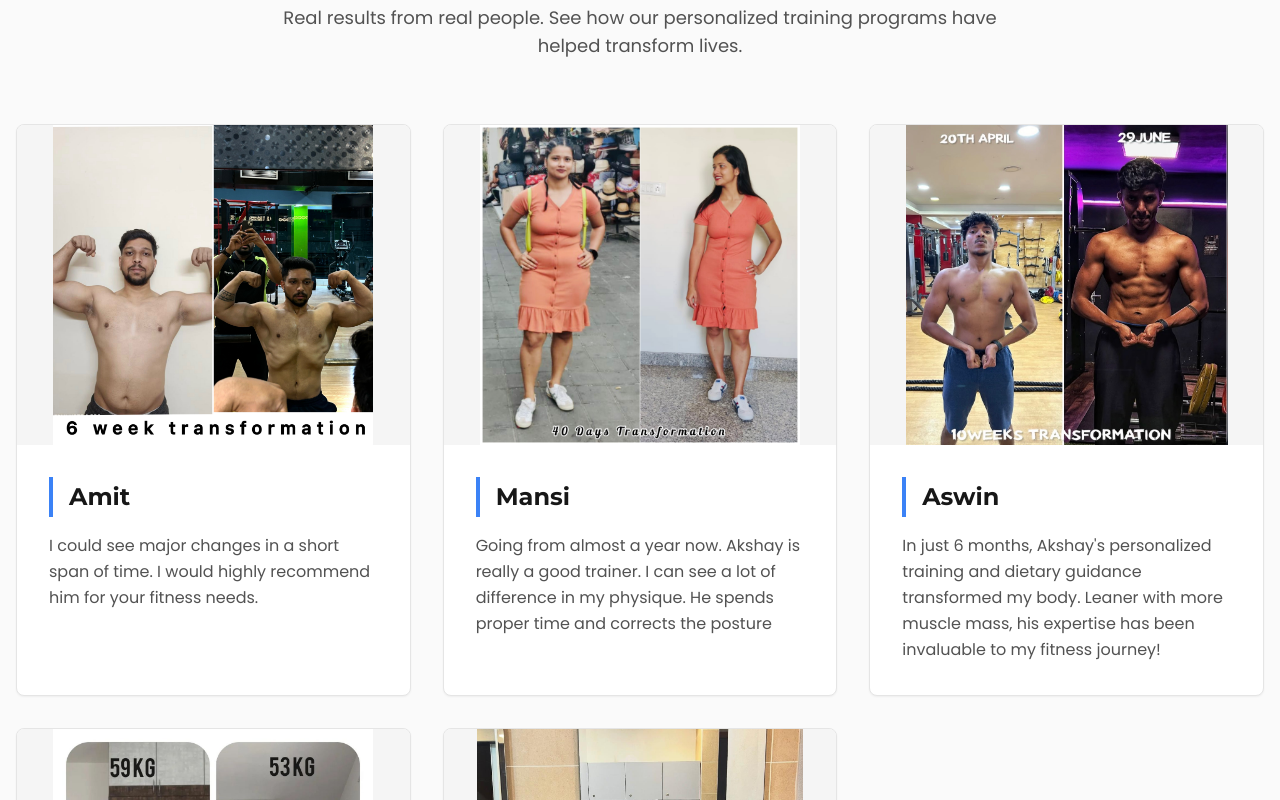
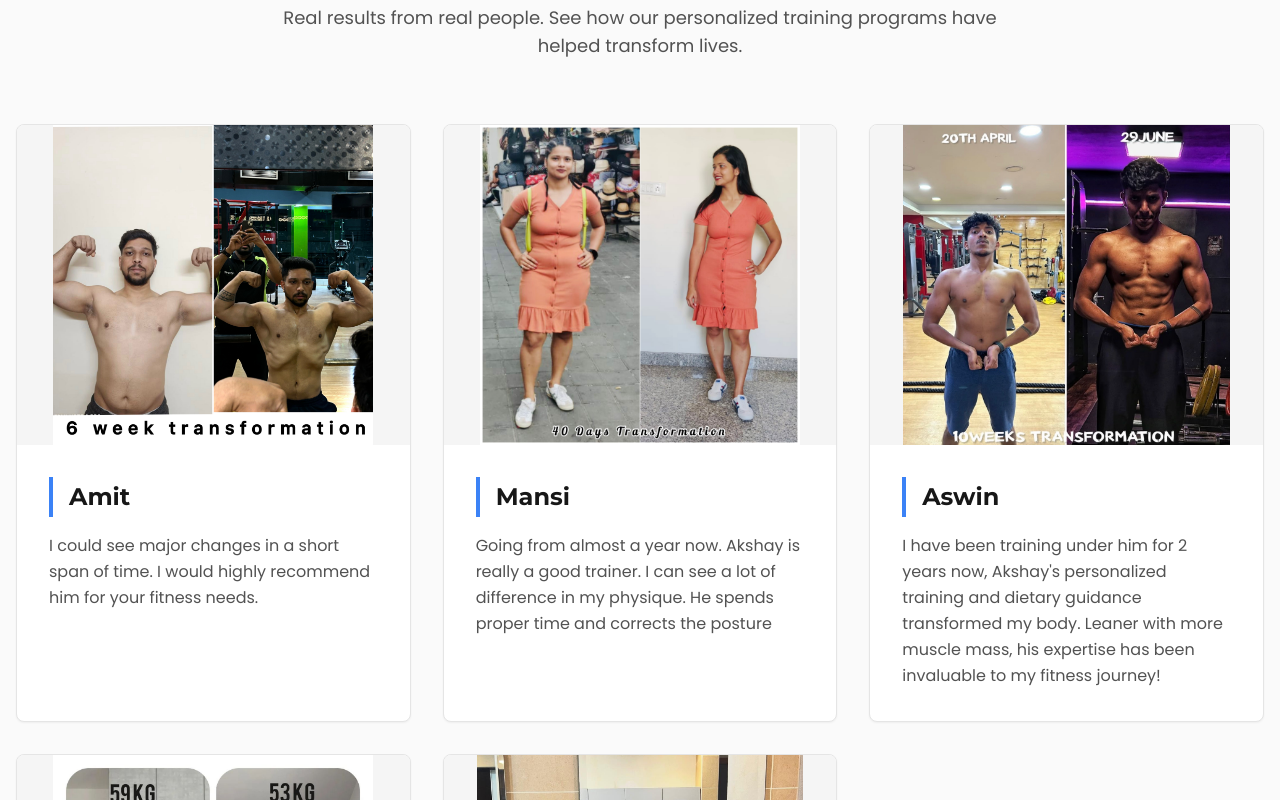
Before and after one commit to aswinzz/coach-akshay, a Next.js app: page / in a window 1280 px wide. Shown: the part 4680-5480 px from the top of the page. Built offline with nearby package versions, Linux system fonts and the light colour scheme.

Commit message:
feat: update aswin

```diff
--- a/components/sections/transformations.tsx
+++ b/components/sections/transformations.tsx
@@ -20,8 +20,8 @@ const transformations = [
   {
     id: 3,
     name: "Aswin",
-    image: "/images/aswin-new-2.jpg",
-    description: "In just 6 months, Akshay's personalized training and dietary guidance transformed my body. Leaner with more muscle mass, his expertise has been invaluable to my fitness journey!"
+    image: "/images/aswin-new-3.jpg",
+    description: "I have been training under him for 2 years now, Akshay's personalized training and dietary guidance transformed my body. Leaner with more muscle mass, his expertise has been invaluable to my fitness journey!"
   },
   {
     id: 4,
```
Also changed, not shown: public/images/aswin-new-3.jpg (added).
